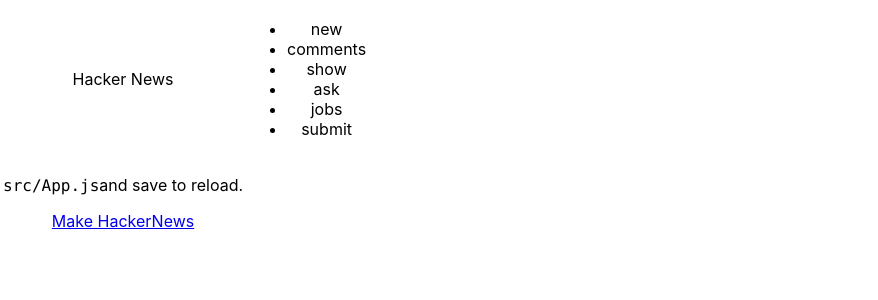
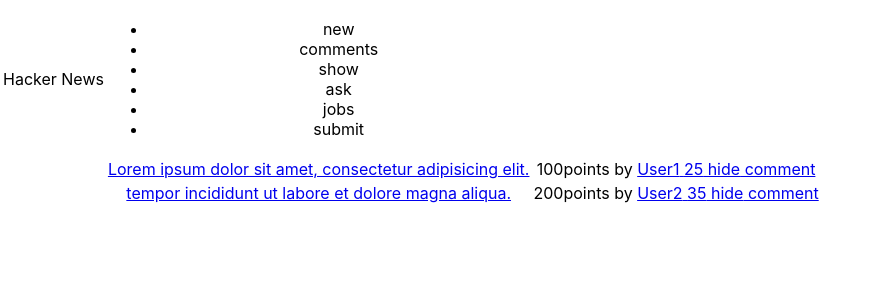
Before and after one commit to chrisdel101/hackernews, a React (Create React App) app: page / in a window 1280 px wide. Shown: the top 300 px of the page, without its empty margins (0-878 px from the left). Built offline with nearby package versions, Linux system fonts and the light colour scheme.

Commit message:
get post data appearing

```diff
--- a/src/components/Header.js
+++ b/src/components/Header.js
@@ -1,13 +1,11 @@
-import React, {Component} from 'react'
-
-class Header extends Component {
-	render() {
+import React from 'react'
+function Header(props) {
 	return (<tr className="Header">
-			<td>{this.props.Appname}</td>
+		<td>{props.Appname}</td>
 		<td>
 			<ul>
 				{
-						this.props.links.map((link, index) => {
+					props.links.map((link, index) => {
 						return <li key={index}>{link}</li>
 					})
 				}
@@ -15,6 +13,4 @@
 		</td>
 	</tr>)
 }
-}
-
 export default Header
--- a/src/components/Page.js
+++ b/src/components/Page.js
@@ -1,7 +1,7 @@
 import React, {Component} from "react";
 import Post from "./Post";
 import Header from "./Header";
-
+import data from '../data/post_data.json'
 class Page extends Component {
 	render() {
 		return (<table className="Page">
@@ -16,10 +16,9 @@
 					]}/>
 			</thead>
 			<tbody>
-				<Post/>
+				<Post posts={data}/>
 			</tbody>
 		</table>);
 	}
 }
-
 export default Page;
--- a/src/components/Post.js
+++ b/src/components/Post.js
@@ -1,26 +1,35 @@
-import React, {Component} from "react";
-
-class Post extends Component {
-	render() {
-		return (
-			<tr className="Post">
-				<td className="Post-header">
-					<p>
-						<code>src/App.js</code>
-						and save to reload.
-					</p>
-					<a
-						className="Post-link"
-						href="https://reactjs.org"
-						target="_blank"
-						rel="noopener noreferrer"
-					>
-						Make HackerNews
+import React from "react";
+function Post(props) {
+	{
+		return props.posts.map((post, index) => {
+			return (<tr className="Post">
+				<td className="rank">
+					<span>{post.rank}</span>
+				</td>
+				<td className="text">
+					<a className="Post-link" href={post.href} target="_blank" rel="noopener noreferrer">
+						{post.text}
 					</a>
 				</td>
-			</tr>
-		);
+				<td className="subtext">
+					<span className="score">{post.points}
+						points by {''}
+						<a href={post.user}>{''}{post.user}</a>
+					</span>
+					<span className="age">
+						{''}
+						<a href={post.age}>&nbsp;{post.age}</a>
+					</span>
+					<span className="hide">
+						{''}
+						<a href={post.hide}>&nbsp;hide</a>
+					</span>
+					<span className="comment">
+						<a href={post.comment}>&nbsp;comment</a>
+					</span>
+				</td>
+			</tr>)
+		})
 	}
 }
-
 export default Post;
--- /dev/null
+++ b/src/data/post_data.json
@@ -0,0 +1,20 @@
+[
+    {
+        "href":"example.com",
+        "text":"Lorem ipsum dolor sit amet, consectetur adipisicing elit.",
+        "points":"100",
+        "user":"User1",
+        "age":25,
+        "hide":"http://httpbin.org/get",
+        "comment":"http://httpbin.org/get"
+    },
+    {
+        "href":"google.com",
+        "text":"tempor incididunt ut labore et dolore magna aliqua.",
+        "points":"200",
+        "user":"User2",
+        "age":35,
+        "hide":"http://httpbin.org/get",
+        "comment":"http://httpbin.org/get"
+    }
+]
```
Lines whose indentation alone changed are shown as unchanged.
